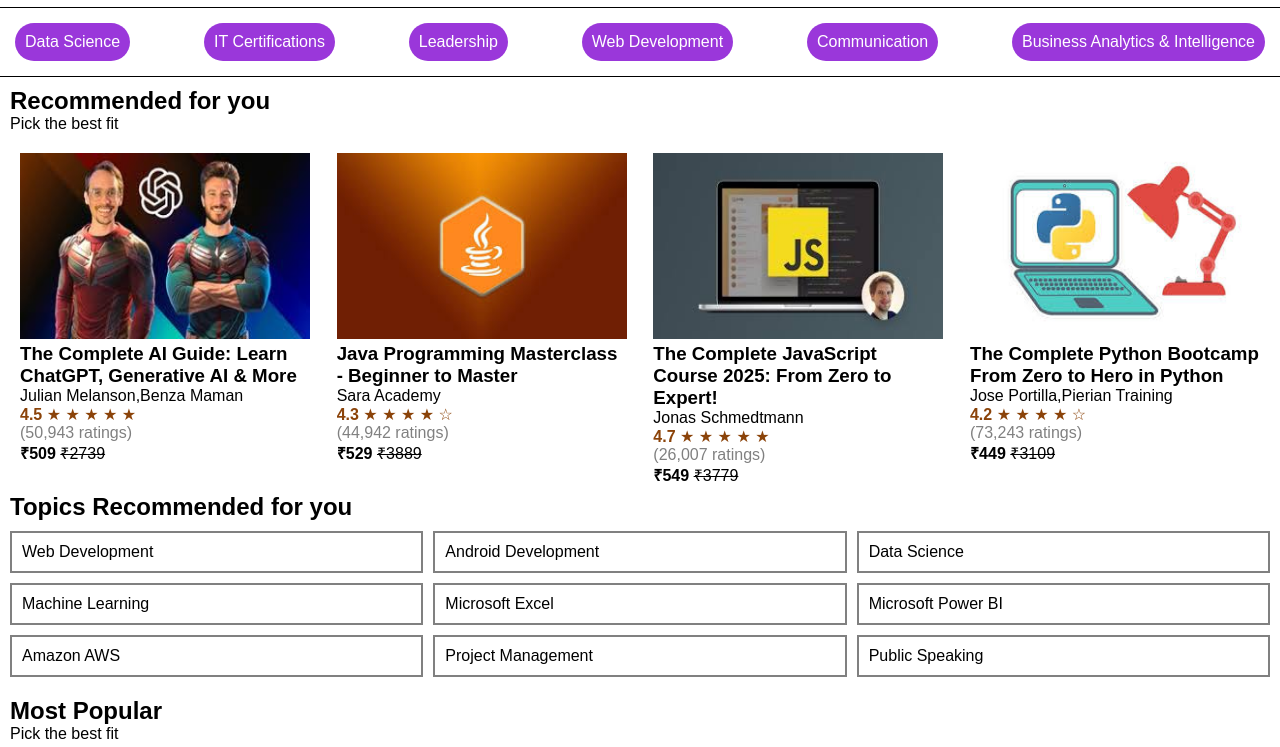
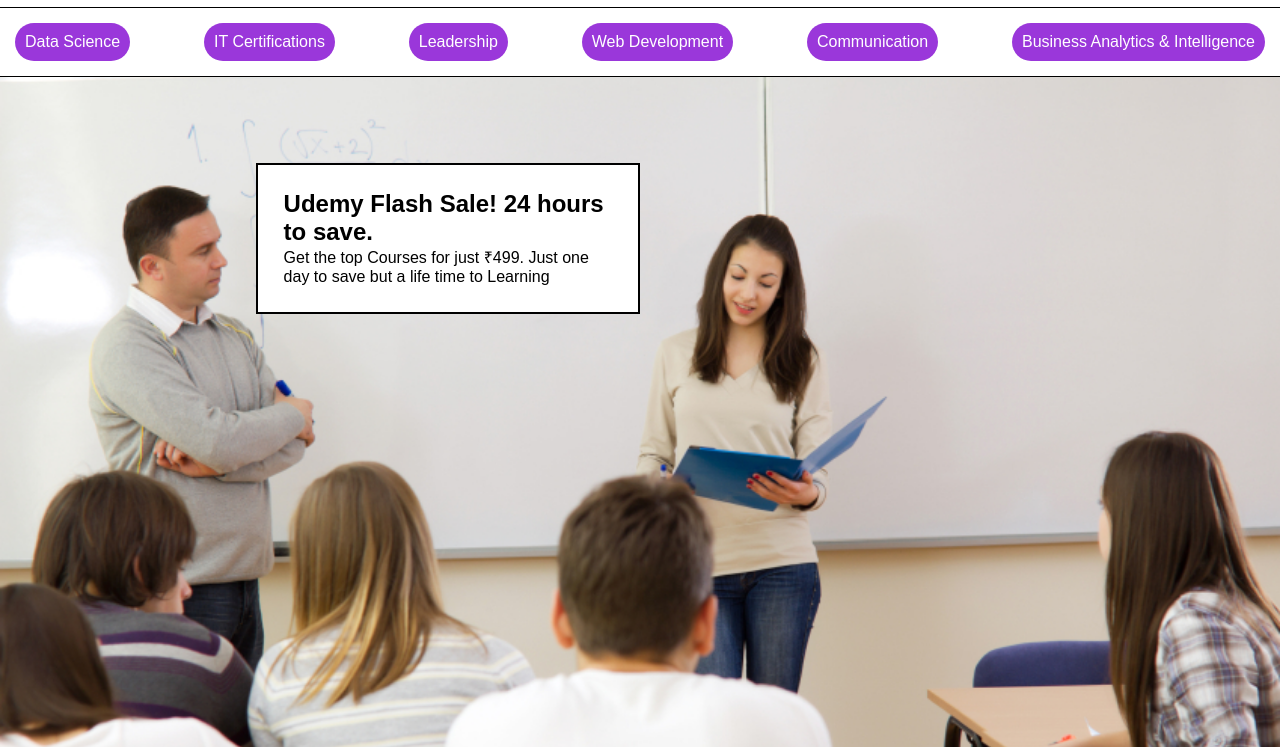
Before and after one commit to VivekRaja01/udemy-clone, a plain HTML site: page index.html in a window 1280 px wide. Shown: the part 53-800 px from the top of the page. Drawn offline with Linux system fonts and the light colour scheme; a web font is replaced by a local one.

Commit message:
Updated Using Position

```diff
--- a/index.html
+++ b/index.html
@@ -22,7 +22,13 @@
         </div>
         <div class="navbar__s3">
             <p>Courses |</p>
-            <p>My Learning |</p>
+            <!-- <p>My Learning |</p> -->
+             <div class="mylearning">
+                <p>My Learning |</p>
+                <div class="mylearning__popup">
+                    <p class="popup-one">You did not purchase anything yet</p>
+                </div>
+             </div>
             <i class="fa-solid fa-cart-shopping"></i>
             <i class="fa-solid fa-bell"></i>
             <i class="fa-solid fa-user"></i>
@@ -41,7 +47,11 @@
 
     <!-- Sale Image -->
     <div class="sale-image">
-
+        <img src="Sale-image.jpg" alt="Sale Image">
+        <div class="Sale-image__offer">
+            <h2>Udemy Flash Sale! 24 hours to save.</h2>
+            <p>Get the top Courses for just ₹499. Just one day to save but a life time to Learning</p>
+        </div>
     </div>
 
     <!-- Recommended Courses -->
@@ -51,38 +61,7 @@
         <div class="recommeneded__container">
             <!-- Course Cards -->
 
-            <div class="course-card">
-                <img src="c9.jpg">
-                <h3>The Complete AI Guide: Learn ChatGPT, Generative AI & More</h3>
-                <p>Julian Melanson,Benza Maman</p>
-                <p class="course-card__one"><b>4.5</b> ★ ★ ★ ★ ★</p>
-                <p class="course-card__two">(50,943 ratings)</p>
-                <p><b>₹509</b> <del>₹2739</del></p>
-            </div>
-            <div class="course-card">
-                <img src="c10.jpg">
-                <h3>Java Programming Masterclass - Beginner to Master</h3>
-                <p>Sara Academy</p>
-                <p class="course-card__one"><b>4.3</b> ★ ★ ★ ★ ☆</p>
-                <p class="course-card__two">(44,942 ratings)</p>
-                <p><b>₹529</b> <del>₹3889</del></p>
-            </div>
-            <div class="course-card">
-                <img src="c11.jpg">
-                <h3>The Complete JavaScript Course 2025: From Zero to Expert!</h3>
-                <p>Jonas Schmedtmann</p>
-                 <p class="course-card__one"><b>4.7</b> ★ ★ ★ ★ ★</p>
-                <p class="course-card__two">(26,007 ratings)</p>
-                <p><b>₹549</b> <del>₹3779</del></p>
-            </div>
-            <div class="course-card">
-                <img src="c12.jpg">
-                <h3>The Complete Python Bootcamp From Zero to Hero in Python</h3>
-                <p>Jose Portilla,Pierian Training</p>
-               <p class="course-card__one"><b>4.2</b> ★ ★ ★ ★ ☆</p>
-                <p class="course-card__two">(73,243 ratings)</p>
-                <p><b>₹449</b> <del>₹3109</del></p>
-            </div>
+
             <!-- More course cards... -->
         </div>
     </section>
--- a/style.css
+++ b/style.css
@@ -16,6 +16,10 @@
     padding: 10px;
     border-bottom: solid black 1px;
     gap: 10px;
+    position: sticky;
+    top: 0;
+    background-color: white;
+    z-index: 1;
 }
 
 .navbar__s1__title {
@@ -29,6 +33,7 @@
     border: solid black 1px;
     border-radius: 30px;
     width: 60%;
+    background-color: transparent;
 }
 
 .navbar__s2 input {
@@ -48,10 +53,37 @@
     color: gray;
     cursor: pointer;
 }
-.navbar__s3 p:hover{
+
+.navbar__s3 p:hover {
     color: black;
 }
-.navbar__s3 i:hover{
+
+.navbar__s3 i:hover {
+    color: black;
+}
+
+/* MyLearning Popup*/
+
+.mylearning {
+    position: relative;
+}
+
+.mylearning__popup {
+    position: absolute;
+    background-color: white;
+    border: solid black 1px;
+    width: 100px;
+    top: 150%;
+    padding: 20px;
+    right: 0;
+    display: none;
+
+}
+.mylearning:hover .mylearning__popup{
+        display: block;
+}
+
+.popup-one{
     color: black;
 }
 
@@ -64,7 +96,8 @@
     border-bottom: solid black 1px;
     flex-wrap: wrap;
 }
-.categories:hover{
+
+.categories:hover {
     cursor: pointer;
 }
 
@@ -77,9 +110,23 @@
 }
 
 /* Sale Image Styles */
+.sale-image {
+    position: relative;
+}
+
 .sale-image img {
     width: 100%;
-    height: auto;
+}
+
+.Sale-image__offer {
+    width: 30%;
+    border: solid black 2px;
+    background-color: white;
+    padding: 2%;
+    position: absolute;
+    top: 10%;
+    left: 20%;
+
 }
 
 /* Recommended Courses Styles */
@@ -106,7 +153,7 @@
 
 }
 
-.course-card:hover{
+.course-card:hover {
     background-color: black;
     color: white;
     width: 340px;
@@ -167,10 +214,12 @@
     display: flex;
     justify-content: space-between;
 }
-.course-card__one{
+
+.course-card__one {
     color: #8B4309;
 }
-.course-card__two{
+
+.course-card__two {
     color: gray;
 
 }
```
Also changed, not shown: Sale image.jpg (added), Sale-image.jpg (added).
